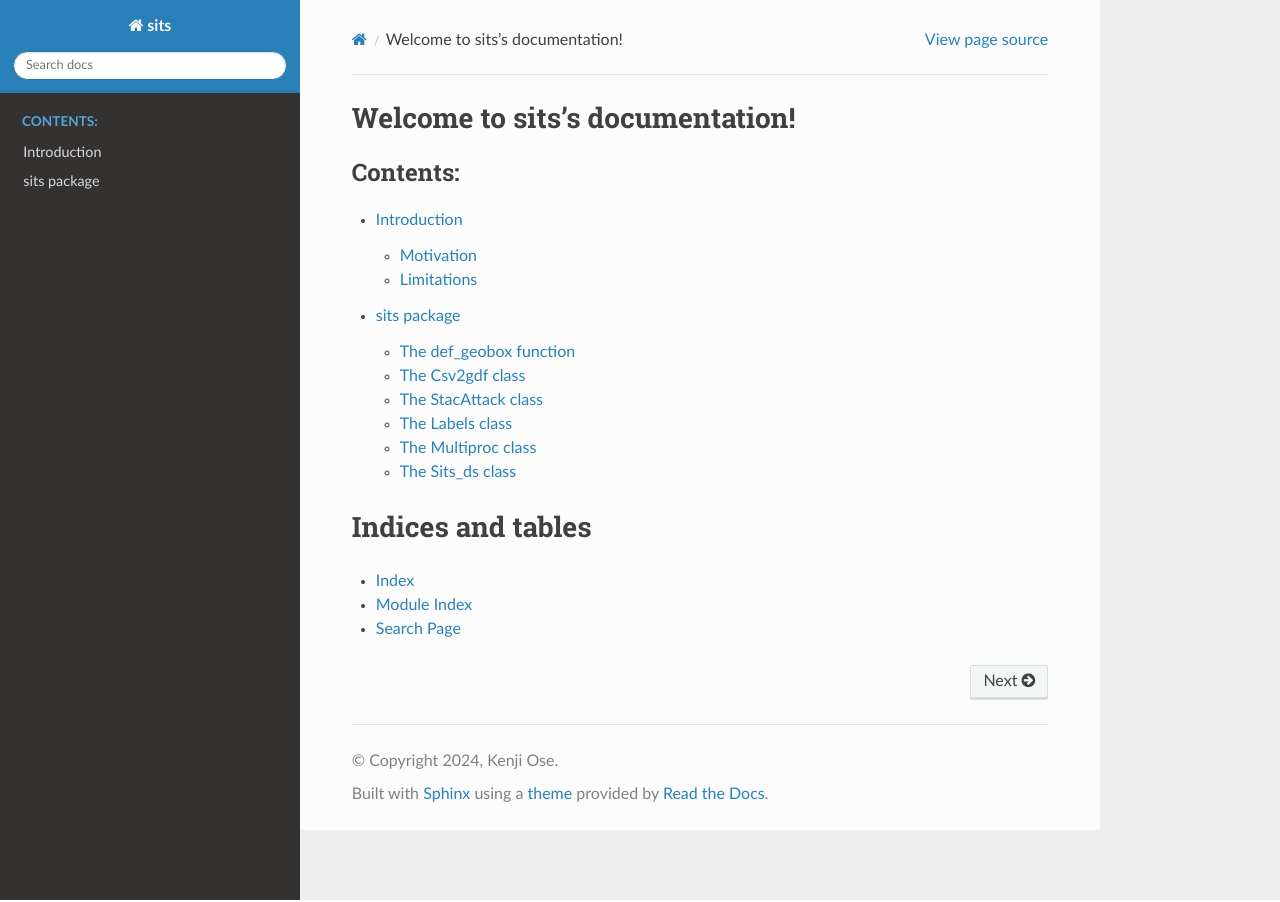
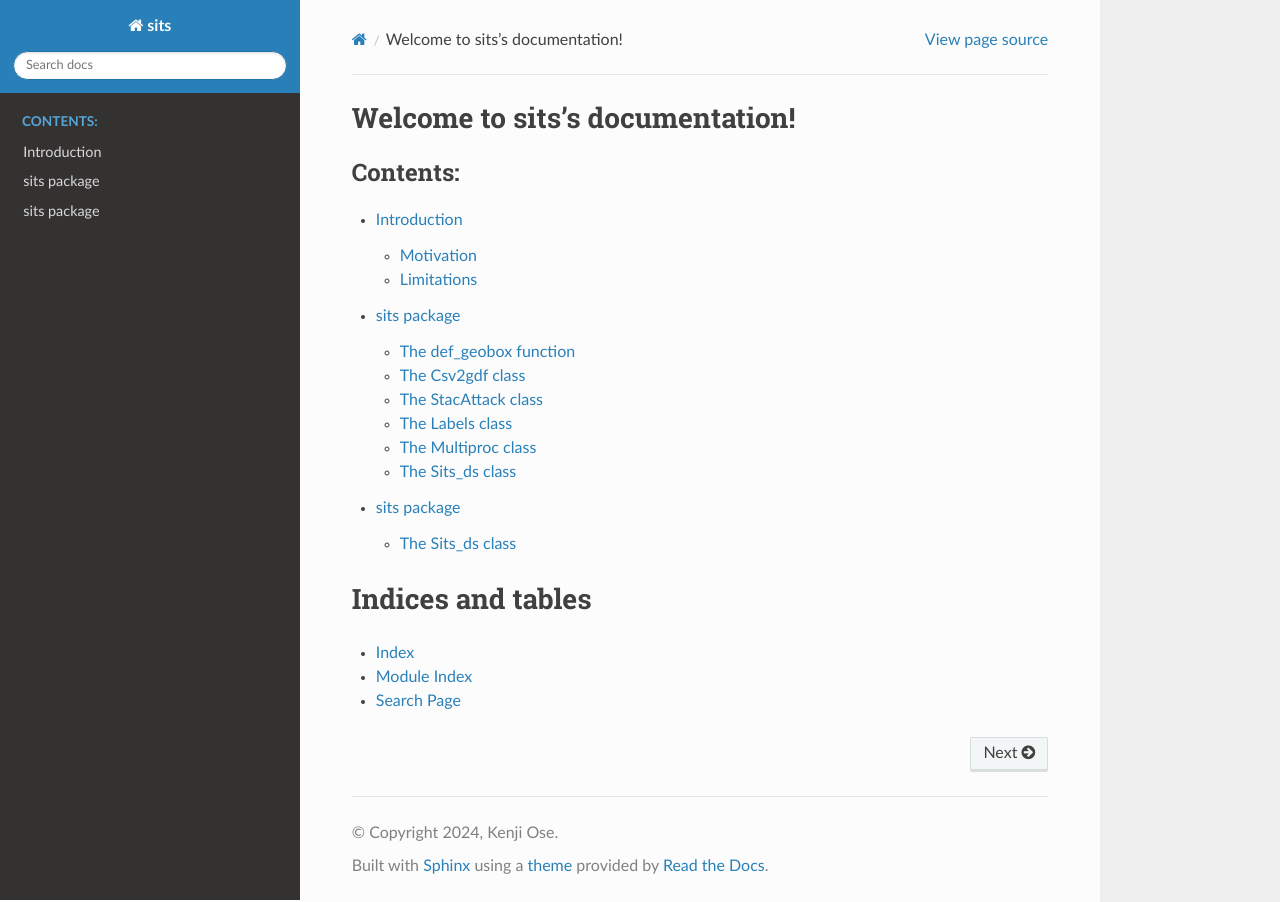
Before and after one commit to kenoz/SITS_utils, a Sphinx documentation site: the page built from docs/source/index.rst, in a window 1280 px wide. Built offline with Sphinx 7.4.7 and the Read the Docs theme 3.1.0, drawn with Linux system fonts in a browser that asks for light colours.

```diff
--- a/docs/source/index.rst
+++ b/docs/source/index.rst
@@ -12,6 +12,7 @@ Welcome to sits's documentation!
 
    intro
    sits
+   sits_sub
    examples
 
 Indices and tables
--- /dev/null
+++ b/docs/source/sits_sub.rst
@@ -0,0 +1,9 @@
+sits package
+============
+
+The Sits_ds class
+****************
+.. autoclass:: export.Sits_ds
+   :members:
+   :undoc-members:
+   :show-inheritance:
```
